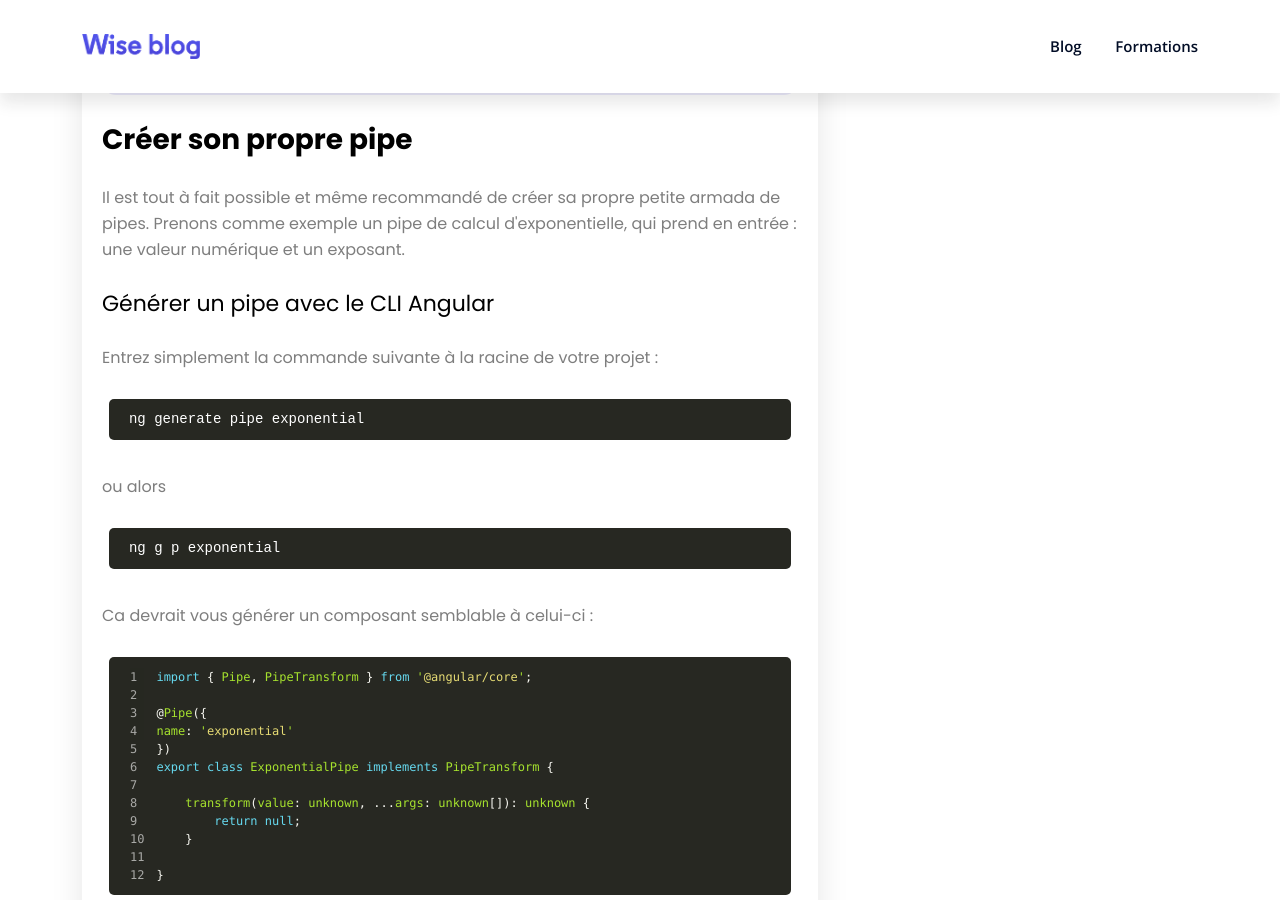
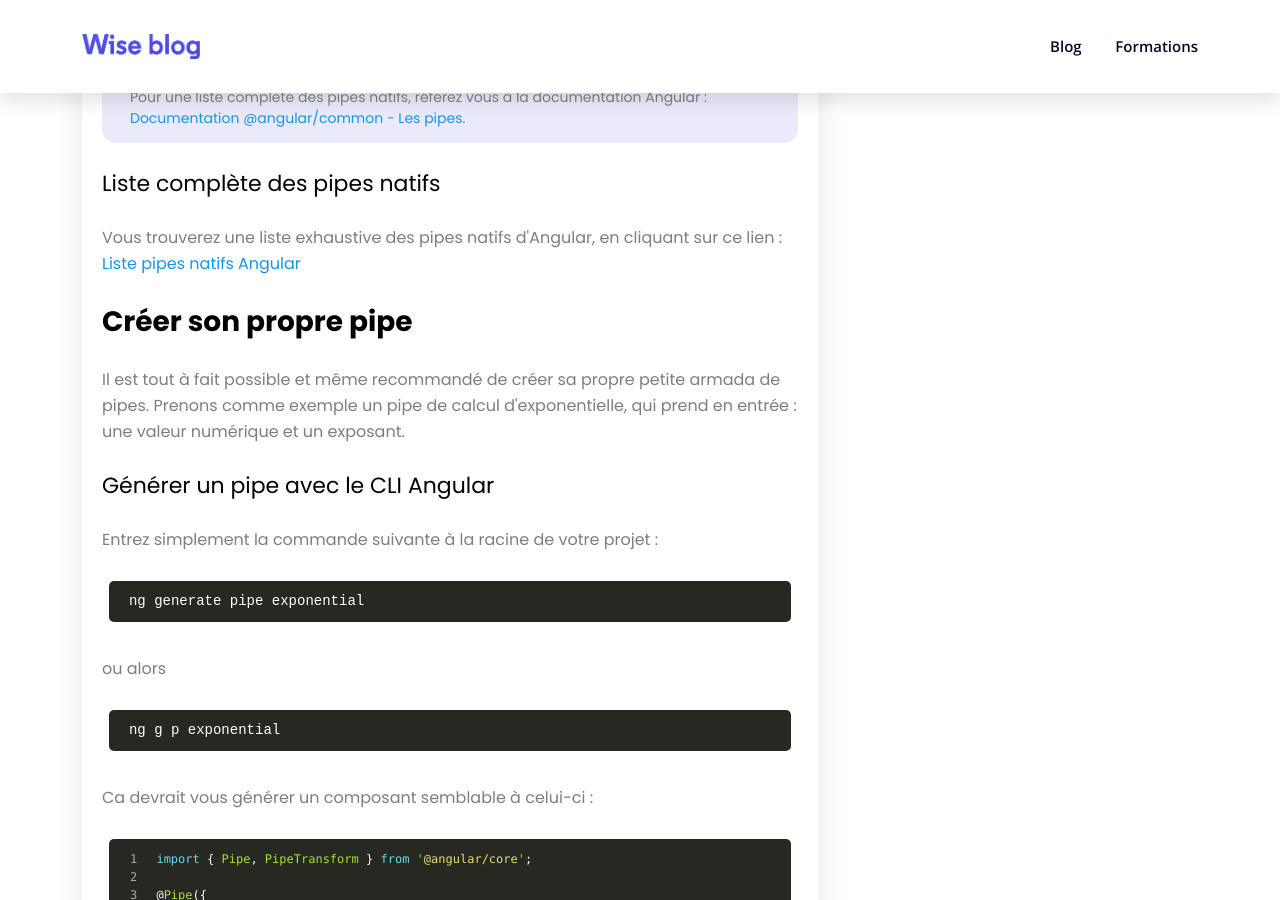
Before and after one commit to hubergerard/blog-codewise, a Jekyll site: the page built from _posts/2020-11-12-angular-pipes.html, in a window 1280 px wide and 900 px high, scrolled down 5865 px. Built offline with Jekyll 4.4.1, drawn with Linux system fonts in a browser that asks for light colours; comment, search, counter and statistics services are not loaded; some of the changed text lies outside the part shown.

Commit message:
add section list pipe and link to doc (#50)
* add section list pipe and link to doc

Co-authored-by: Huber GERARD <huber.gerard1@gmail.com>

```diff
--- a/_posts/2020-11-12-angular-pipes.html
+++ b/_posts/2020-11-12-angular-pipes.html
@@ -221,6 +221,13 @@
     </div>
 </div>
 
+<a id="liste-pipes-natifs" class="anchor"></a>
+<h4>Liste complète des pipes natifs</h4>
+
+<p>
+    Vous trouverez une liste exhaustive des pipes natifs d'Angular, en cliquant sur ce lien : <a rel="nofollow" target="_blank" href="https://angular.io/api?type=pipe">Liste pipes natifs Angular</a>
+</p>
+
 <a id="creer-son-propre-pipe" class="anchor"></a>
 <h3>Créer son propre pipe</h3>
 
```
